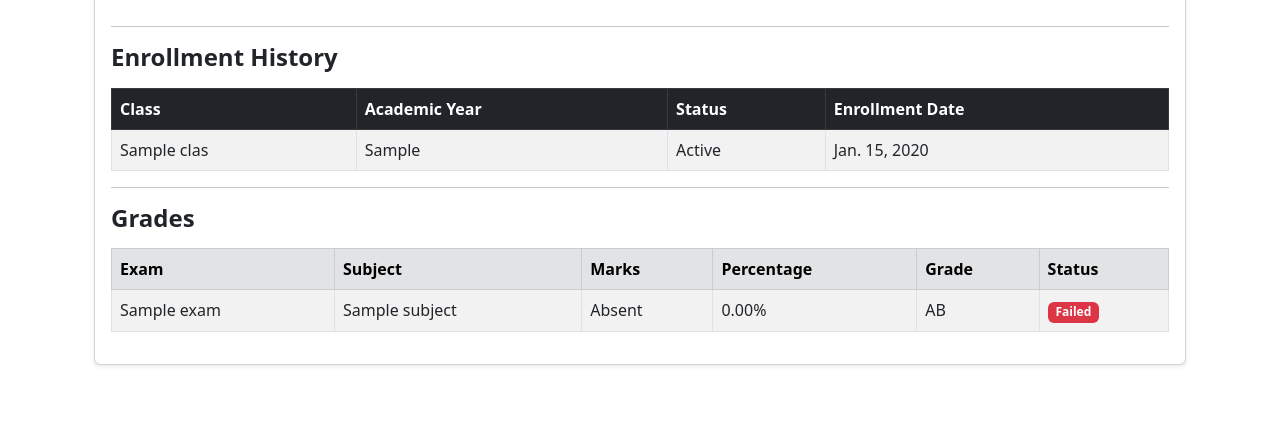
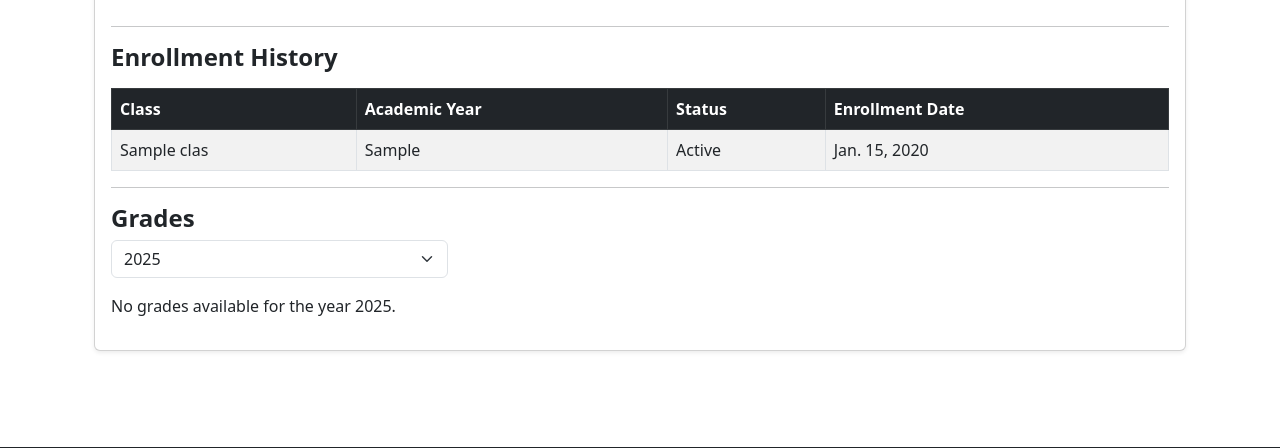
Before and after one commit to abubakar1702/dashboard, a Django app: page /portal/students/1/ in a window 1280 px wide. Shown: the part 901-1349 px from the top of the page. Run offline with Django 5.2, Linux system fonts and the light colour scheme; tables that the repository leaves empty hold one stand-in row (values such as "Sample post"); grey boxes marked "Sample" are stand-in pictures.

Commit message:
feat: Update Exam and Grade models to improve academic year handling and remove exam name; enhance student info view with year filtering

```diff
--- a/dashboard/portal/admin.py
+++ b/dashboard/portal/admin.py
@@ -92,9 +92,9 @@ class GradeInline(admin.TabularInline):
 
 @admin.register(Exam)
 class ExamAdmin(admin.ModelAdmin):
-    list_display = ('exam_name', 'exam_type', 'subject', 'class_ref', 'academic_year', 'exam_date')
+    list_display = ('exam_type', 'subject', 'class_ref', 'academic_year', 'exam_date')
     list_filter = ('exam_type', 'academic_year', 'class_ref', 'subject')
-    search_fields = ('exam_name', 'subject__subject_name', 'class_ref__class_name')
+    search_fields = ('subject__subject_name', 'class_ref__class_name')
     readonly_fields = ('created_at', 'updated_at')
     inlines = [GradeInline]
 
@@ -103,7 +103,7 @@ class ExamAdmin(admin.ModelAdmin):
 class GradeAdmin(admin.ModelAdmin):
     list_display = ('student', 'exam', 'marks_obtained', 'percentage', 'grade', 'is_passed', 'is_absent')
     list_filter = ('exam__exam_type', 'exam__academic_year', 'exam__class_ref', 'is_absent')
-    search_fields = ('student__first_name', 'student__last_name', 'exam__exam_name')
+    search_fields = ('student__first_name', 'student__last_name', 'exam__exam_type')
     readonly_fields = ('created_at', 'updated_at', 'percentage', 'grade', 'is_passed')
 
     def get_readonly_fields(self, request, obj=None):
--- a/dashboard/portal/models.py
+++ b/dashboard/portal/models.py
@@ -2,6 +2,7 @@ from django.db import models
 from datetime import date
 from django.core.validators import MinValueValidator, MaxValueValidator
 from datetime import date
+import datetime
 
 
 class BloodGroups(models.TextChoices):
@@ -14,6 +15,9 @@ class BloodGroups(models.TextChoices):
     O_POSITIVE = "O_POS", "O+"
     O_NEGATIVE = "O_NEG", "O-"
 
+def get_year_choices():
+    current_year = datetime.datetime.now().year
+    return [(year, year) for year in range(1980, current_year + 1)]
 
 class Student(models.Model):
     first_name = models.CharField(max_length=100)
@@ -154,15 +158,17 @@ class Exam(models.Model):
     class ExamType(models.TextChoices):
         MIDTERM = "MIDTERM", "Mid-Term Exam"
         FINAL = "FINAL", "Final Exam"
-        FIRST_CLASS_TEST = "FIRST_CLASS_TEST", "Class Test"
-        SECOND_CLASS_TEST = "SECOND_CLASS_TEST", "Class Test"
+        FIRST_CLASS_TEST = "FIRST_CLASS_TEST", "Class Test One"
+        SECOND_CLASS_TEST = "SECOND_CLASS_TEST", "Class Test Two"
         PRACTICAL = "PRACTICAL", "Practical Exam"
 
-    exam_name = models.CharField(max_length=100)
     exam_type = models.CharField(max_length=20, choices=ExamType.choices)
     subject = models.ForeignKey(Subject, on_delete=models.CASCADE, related_name='exams')
     class_ref = models.ForeignKey(Class, on_delete=models.CASCADE, related_name='exams')
-    academic_year = models.CharField(max_length=9)
+    academic_year = models.IntegerField(
+        choices=get_year_choices(),
+        default=datetime.datetime.now().year,
+    )
     exam_date = models.DateField()
     total_marks = models.PositiveIntegerField(default=100)
     pass_marks = models.PositiveIntegerField(default=40)
@@ -173,10 +179,10 @@ class Exam(models.Model):
 
     class Meta:
         ordering = ['-exam_date']
-        unique_together = ['exam_name', 'subject', 'class_ref', 'academic_year']
+        unique_together = ['exam_type', 'subject', 'class_ref', 'academic_year']
 
     def __str__(self):
-        return f"{self.exam_name} - {self.subject} ({self.class_ref})"
+        return f"{self.get_exam_type_display()} - {self.subject} ({self.class_ref})"
 
 
 class Grade(models.Model):
@@ -198,7 +204,7 @@ class Grade(models.Model):
         ordering = ['-exam__exam_date']
 
     def __str__(self):
-        return f"{self.student.full_name} - {self.exam.exam_name}: {self.marks_obtained}/{self.exam.total_marks}"
+        return f"{self.student.full_name} - {self.exam.exam_type}: {self.marks_obtained}/{self.exam.total_marks}"
 
     @property
     def percentage(self):
--- a/dashboard/portal/templates/portal/student_info.html
+++ b/dashboard/portal/templates/portal/student_info.html
@@ -144,7 +144,29 @@
             <hr>
             <h4 class="fw-bold">Grades</h4>
 
-            {% if student.grades.all %}
+            <!-- Year Dropdown -->
+            <div class="row mb-3">
+                <div class="col-md-4">
+                    <select class="form-select" id="yearSelect" onchange="filterByYear()">
+                        {% for year in available_years %}
+                        <option value="{{ year }}" {% if year == selected_year %}selected{% endif %}>
+                            {{ year }}
+                        </option>
+                        {% endfor %}
+                    </select>
+                </div>
+            </div>
+
+            <script>
+                function filterByYear() {
+                    const year = document.getElementById('yearSelect').value;
+                    const currentUrl = new URL(window.location.href);
+                    currentUrl.searchParams.set('year', year);
+                    window.location.href = currentUrl.toString();
+                }
+            </script>
+
+            {% if grades %}
             <table class="table table-bordered table-striped mt-3">
                 <thead class="table-secondary">
                     <tr>
@@ -157,9 +179,9 @@
                     </tr>
                 </thead>
                 <tbody>
-                    {% for g in student.grades.all %}
+                    {% for g in grades %}
                     <tr>
-                        <td>{{ g.exam.exam_name }}</td>
+                        <td>{{ g.exam.get_exam_type_display }}</td>
                         <td>{{ g.exam.subject.subject_name }}</td>
                         <td>
                             {% if g.is_absent %}
@@ -182,7 +204,7 @@
                 </tbody>
             </table>
             {% else %}
-            <p>No grades available.</p>
+            <p>No grades available for the year {{ selected_year }}.</p>
             {% endif %}
 
         </div>
--- a/dashboard/portal/views.py
+++ b/dashboard/portal/views.py
@@ -1,5 +1,6 @@
 from django.shortcuts import render, get_object_or_404
 from .models import Student, Class, Teacher
+from datetime import datetime
 
 
 def teacher_list(request):
@@ -32,10 +33,31 @@ def student_list(request):
 def student_info(request, student_id):
     student = get_object_or_404(Student, id=student_id)
 
+    earliest_enrollment = student.enrollments.order_by('enrollment_date').first()
+
+    if earliest_enrollment:
+        start_year = earliest_enrollment.enrollment_date.year
+    else:
+        start_year = datetime.now().year
+
+    current_year = datetime.now().year
+
+    available_years = list(range(start_year, current_year + 1))
+
+    selected_year = request.GET.get('year', current_year)
+    try:
+        selected_year = int(selected_year)
+    except (ValueError, TypeError):
+        selected_year = current_year
+
+    grades = student.grades.filter(exam__academic_year=selected_year)
+
     context = {
-        'student': student
+        'student': student,
+        'grades': grades,
+        'available_years': available_years,
+        'selected_year': selected_year,
     }
-
     return render(request, 'portal/student_info.html', context)
 
 
```
Also changed, not shown: dashboard/verify_fix.py (deleted, +0 -58 lines), dashboard/portal/migrations/0005_alter_exam_unique_together_alter_exam_academic_year_and_more.py (added).
